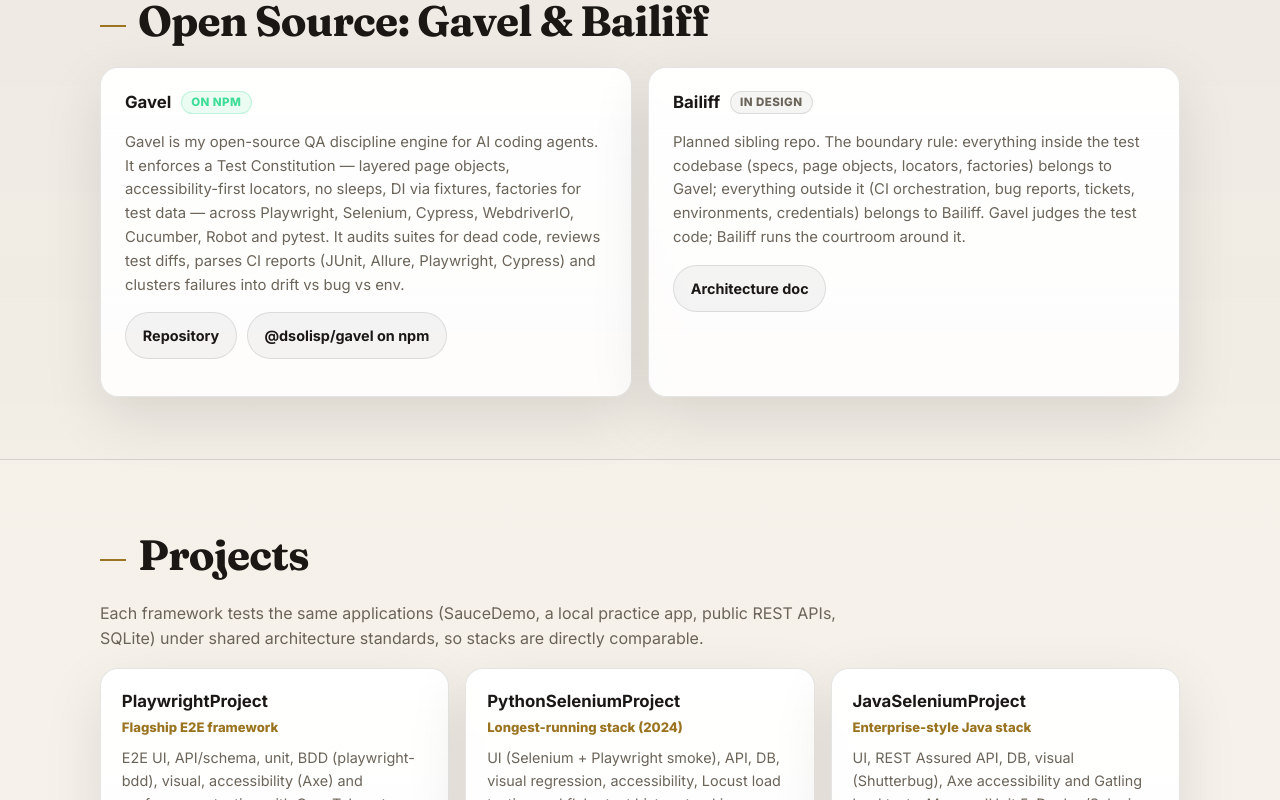
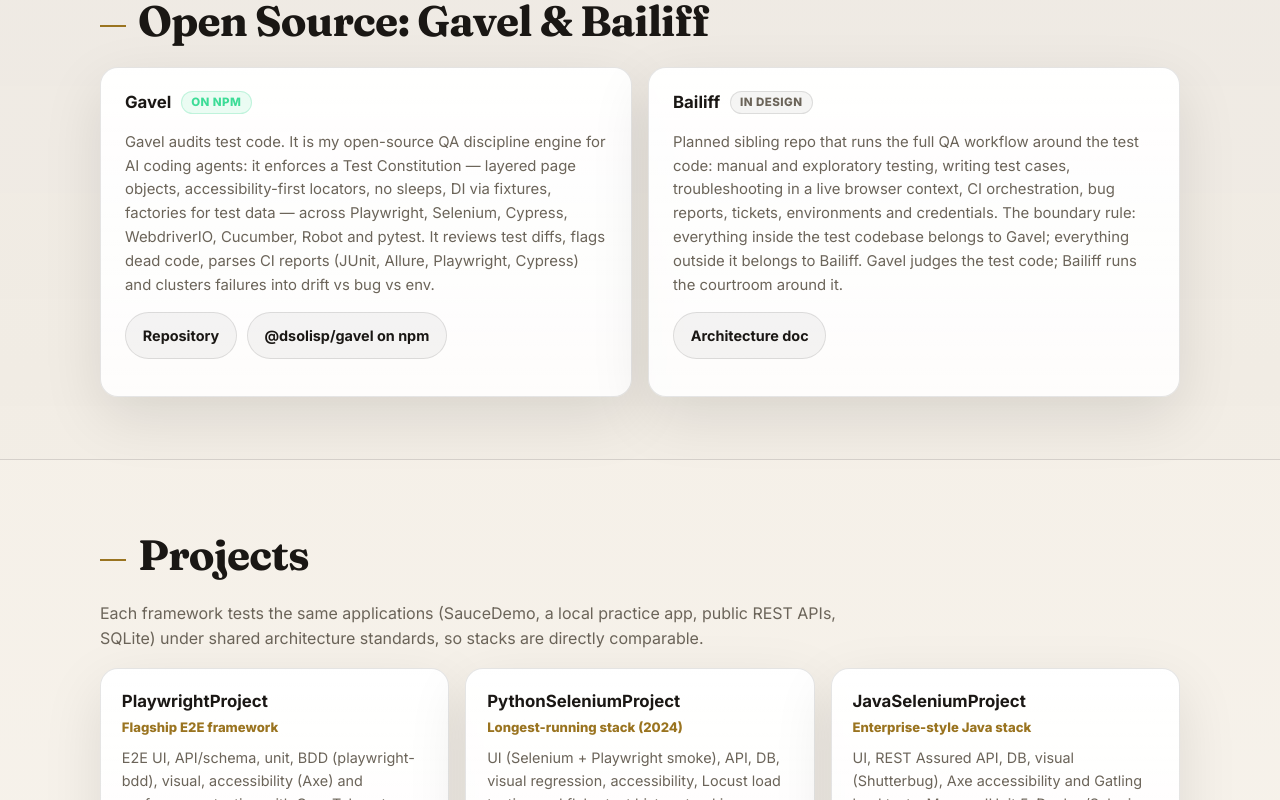
Before and after one commit to dsolisp/portfolio, a React (Vite) app: page / in a window 1280 px wide. Shown: the part 1580-2380 px from the top of the page. Built offline with nearby package versions, Linux system fonts and the light colour scheme; no server answers.

Commit message:
feat: fix project card layout and update Gavel/Bailiff wording

```diff
--- a/src/components/Projects.tsx
+++ b/src/components/Projects.tsx
@@ -22,9 +22,6 @@
                     p.name
                   )}
                 </h3>
-                {p.status === 'private' && (
-                  <span className="pill pill-neutral">source on request</span>
-                )}
               </header>
               <p className="project-tagline">{p.tagline}</p>
               <p>{p.description}</p>
@@ -33,6 +30,11 @@
                   <li key={t}>{t}</li>
                 ))}
               </ul>
+              {p.status === 'private' && (
+                <p className="project-status">
+                  <span className="pill pill-neutral">source on request</span>
+                </p>
+              )}
             </article>
           ))}
         </div>
--- a/src/config.ts
+++ b/src/config.ts
@@ -146,19 +146,21 @@
   npmUrl: 'https://www.npmjs.com/package/@dsolisp/gavel',
   repoUrl: 'https://github.com/dsolisp/gavel',
   summary:
-    'Gavel is my open-source QA discipline engine for AI coding agents. It enforces a Test ' +
-    'Constitution — layered page objects, accessibility-first locators, no sleeps, DI via ' +
-    'fixtures, factories for test data — across Playwright, Selenium, Cypress, WebdriverIO, ' +
-    'Cucumber, Robot and pytest. It audits suites for dead code, reviews test diffs, parses ' +
-    'CI reports (JUnit, Allure, Playwright, Cypress) and clusters failures into drift vs bug vs env.',
+    'Gavel audits test code. It is my open-source QA discipline engine for AI coding agents: ' +
+    'it enforces a Test Constitution — layered page objects, accessibility-first locators, ' +
+    'no sleeps, DI via fixtures, factories for test data — across Playwright, Selenium, ' +
+    'Cypress, WebdriverIO, Cucumber, Robot and pytest. It reviews test diffs, flags dead ' +
+    'code, parses CI reports (JUnit, Allure, Playwright, Cypress) and clusters failures ' +
+    'into drift vs bug vs env.',
   bailiff: {
     name: 'Bailiff',
     status: 'In design',
     summary:
-      'Planned sibling repo. The boundary rule: everything inside the test codebase (specs, page ' +
-      'objects, locators, factories) belongs to Gavel; everything outside it (CI orchestration, ' +
-      'bug reports, tickets, environments, credentials) belongs to Bailiff. Gavel judges the ' +
-      'test code; Bailiff runs the courtroom around it.',
+      'Planned sibling repo that runs the full QA workflow around the test code: manual and ' +
+      'exploratory testing, writing test cases, troubleshooting in a live browser context, ' +
+      'CI orchestration, bug reports, tickets, environments and credentials. The boundary ' +
+      'rule: everything inside the test codebase belongs to Gavel; everything outside it ' +
+      'belongs to Bailiff. Gavel judges the test code; Bailiff runs the courtroom around it.',
     architectureUrl: 'https://github.com/dsolisp/gavel/blob/main/docs/ARCHITECTURE.md',
   },
 }
--- a/src/styles.css
+++ b/src/styles.css
@@ -205,6 +205,7 @@
 .project-header a { color: var(--text); }
 .project-header a:hover { color: var(--accent); }
 .project-tagline { color: var(--accent); font-size: 0.82rem; font-weight: 800; margin: 0.18rem 0 0.45rem; }
+.project-status { margin: 0.65rem 0 0; }
 .project-card > p:not(.project-tagline) { color: var(--text-muted); font-size: 0.9rem; margin: 0 0 0.8rem; }
 
 /* Tags */
```
